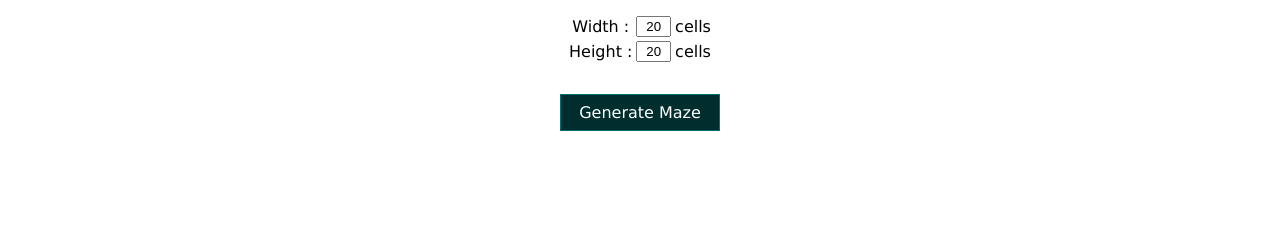
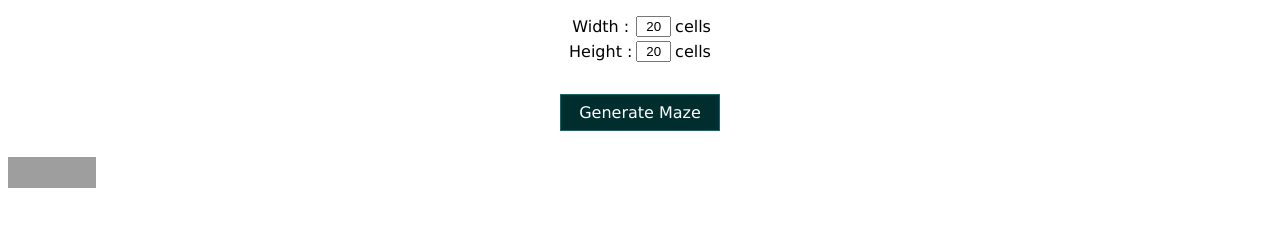
Before and after one commit to CamillePrad/maze, a plain HTML site: page index.html in a window 1280 px wide. Shown: the part 103-330 px from the top of the page. Drawn offline with Linux system fonts and the light colour scheme; grey boxes are pictures that could not be loaded.

Commit message:
Update index.html

```diff
--- a/index.html
+++ b/index.html
@@ -4,6 +4,7 @@
 		<meta charset="utf-8">
 		<link rel="stylesheet" href="style.css"/>
 		<title>Maze Generator</title>
+		<p lang="en-GB">
 	</head>
 
 	<body>
@@ -36,6 +37,13 @@
 			<input class="button" type="button" onclick="createPage()" value="Generate Maze">
 		</div>
 
+		<p>
+			<a href="http://jigsaw.w3.org/css-validator/check/referer">
+    				<img style="border:0;width:88px;height:31px" src="http://jigsaw.w3.org/css-validator/images/vcss-blue" alt="CSS Valide !" />
+			</a>
+		</p>
+
+
 		<script>
 			function createPage ()
 			{
```
